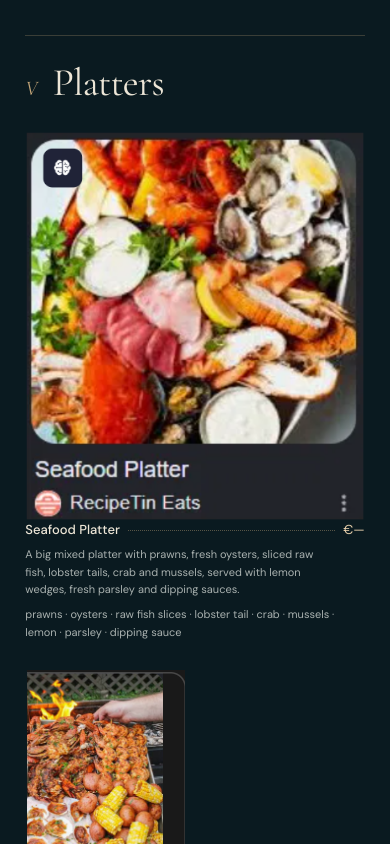
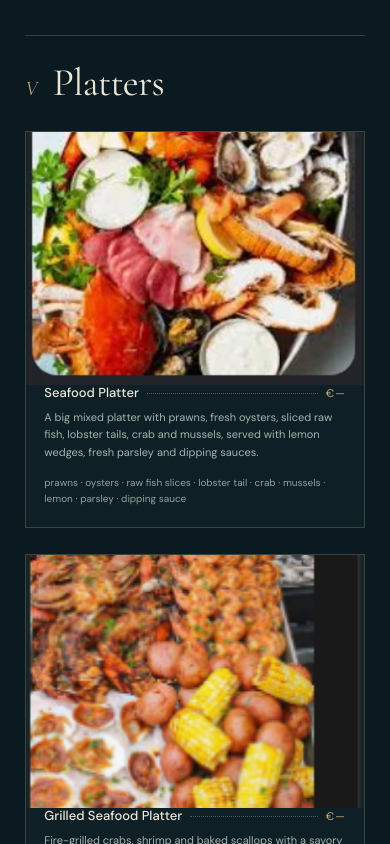
Before and after one commit to Samuel-Fx-1/Sea_Food, a React (Vite) app: page / in a window 390 px wide. Shown: the part 3540-4384 px from the top of the page. Built offline with nearby package versions, Linux system fonts and the light colour scheme.

Commit message:
style: add responsive seafood card styles

```diff
--- a/src/styles/menu.css
+++ b/src/styles/menu.css
@@ -166,6 +166,59 @@
   margin: 7px 30px 0 0;
 }
 
+.menu-category--cards .menu-items {
+  display: grid;
+  grid-template-columns: repeat(auto-fit, minmax(230px, 1fr));
+  gap: 26px;
+}
+
+.dish--card {
+  display: flex;
+  flex-direction: column;
+  margin-bottom: 0;
+  background: #0e2026;
+  border: 1px solid var(--line);
+  padding-bottom: 20px;
+}
+
+.dish-media {
+  aspect-ratio: 4 / 3;
+  width: 100%;
+  overflow: hidden;
+  background: #16252a;
+}
+
+.dish-media img {
+  display: block;
+  width: 100%;
+  height: 100%;
+  object-fit: cover;
+}
+
+.dish--card .dish-line,
+.dish--card > p {
+  padding-left: 18px;
+  padding-right: 18px;
+}
+
+.dish--card > p {
+  margin: 7px 0 0;
+}
+
+.dish--card .dish-ingredients {
+  margin-top: auto;
+  padding-top: 14px;
+  font-size: 10px;
+  line-height: 1.6;
+  color: #8fa39d;
+}
+
+.price--placeholder {
+  color: var(--gold);
+  font-size: 11px;
+  letter-spacing: 0.08em;
+}
+
 .menu-footnote {
   margin: 81px 0 0;
   padding-top: 20px;
```
